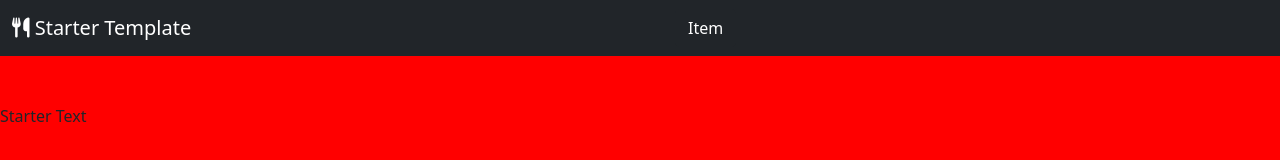
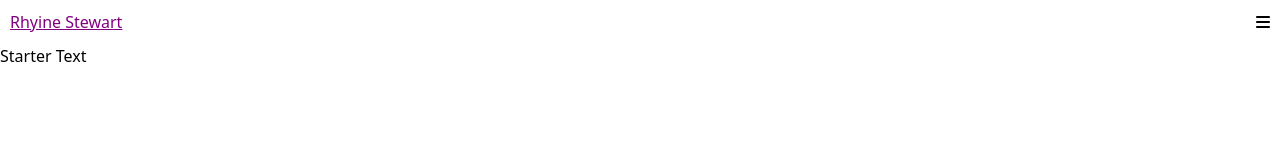
Before and after one commit to the-catalystmc/my-portfolio, a website built with webpack: page src/index.html in a window 1280 px wide. Built offline with nearby package versions, Linux system fonts and the light colour scheme.

Commit message:
Setup basic layout of navbar

```diff
--- a/src/index.html
+++ b/src/index.html
@@ -1,28 +1,40 @@
 <!DOCTYPE html>
 <html lang="en">
-<head>
-    <meta charset="UTF-8">
-    <meta name="viewport" content="width=device-width, initial-scale=1.0">
-    <script src="https://kit.fontawesome.com/102965b95f.js" crossorigin="anonymous"></script>
-    <title>Starter Template</title>
-</head>
-<body>
-    <nav class="navbar navbar-expand-lg navbar-dark bg-dark mb-5 sticky-top">
-        <div class="container-fluid">
-            <a class="navbar-brand" href="#"><i class="fas fa-utensils"></i> Starter Template</a>
-            <button class="navbar-toggler" type="button" data-bs-toggle="collapse"
-                data-bs-target="#navbarSupportedContent" aria-controls="navbarSupportedContent" aria-expanded="false"
-                aria-label="Toggle navigation">
-                <span class="navbar-toggler-icon"></span>
-            </button>
-            <div class="collapse navbar-collapse" id="navbarSupportedContent">
-                <ul class="navbar-nav me-auto mb-2 mb-lg-0 mx-auto pe-5">
-                    <li class="nav-item">
-                        <button class="btn btn-dark me-3" id="beefBtn" type="button">Item</button>
-                    </li>
-                </ul>
-            </div>
-        </div>
-    </nav>
-</body>
+  <head>
+    <meta charset="UTF-8" />
+    <meta name="viewport" content="width=device-width, initial-scale=1.0" />
+    <meta http-equiv="X-UA-Compatible" content="ie=edge" />
+    <script
+      src="https://kit.fontawesome.com/102965b95f.js"
+      crossorigin="anonymous"
+    ></script>
+    <title>Rhyine's Portfolio</title>
+  </head>
+  <body>
+    <header>
+          <nav class="mobile-navbar">
+            <div class="logo"><a href="#home" class="logo-image">Rhyine Stewart</a></div>
+            <i class="fas fa-bars"></i>
+          </nav>
+          <!-- <li class="nav-logo"><a href="#">My Logo</a></li>
+          <li class="menu-options"><a href="#portfolio">Portfolio</a></li>
+          <li class="menu-options"><a href="#about">About</a></li>
+          <li class="menu-options"><a href="#contact">Contact</a></li>
+          <li id="burger">
+            <img
+              src="images/Menu.svg"
+              alt="menu image"
+              class="menu-image burger"
+            />
+          </li> -->
+
+          <!-- <div id="pop-menu" class="pop-menu">
+        <ul id="menu-list">
+          <li><a href="#portfolio">Portfolio</a></li>
+          <li><a href="#about">About</a></li>
+          <li><a href="#contact">Contact</a></li>
+        </ul>
+      </div> -->
+    </header>
+  </body>
 </html>
--- a/src/scss/_custom.scss
+++ b/src/scss/_custom.scss
@@ -0,0 +1,2 @@
+$body-color: red;
+$primary: purple;
--- /dev/null
+++ b/src/scss/_navbar.scss
@@ -0,0 +1,7 @@
+.mobile-navbar {
+  align-items: center;
+  display: flex;
+  justify-content: space-between;
+  padding: 10px;
+  width: 100%;
+}
--- /dev/null
+++ b/src/scss/_reset.scss
@@ -0,0 +1,6 @@
+* {
+    box-sizing: border-box;
+    color: black;
+    padding: 0;
+    margin: 0;
+}
--- a/src/scss/style.scss
+++ b/src/scss/style.scss
@@ -1,8 +1,4 @@
-@import 'custom';
+@import './custom';
+@import './reset';
+@import './navbar';
 @import '~bootstrap/scss/bootstrap';
-
-$body-color: red;
-
-body {
-  background-color: $body-color;
-}
```
Also changed, not shown: 1 other file.
